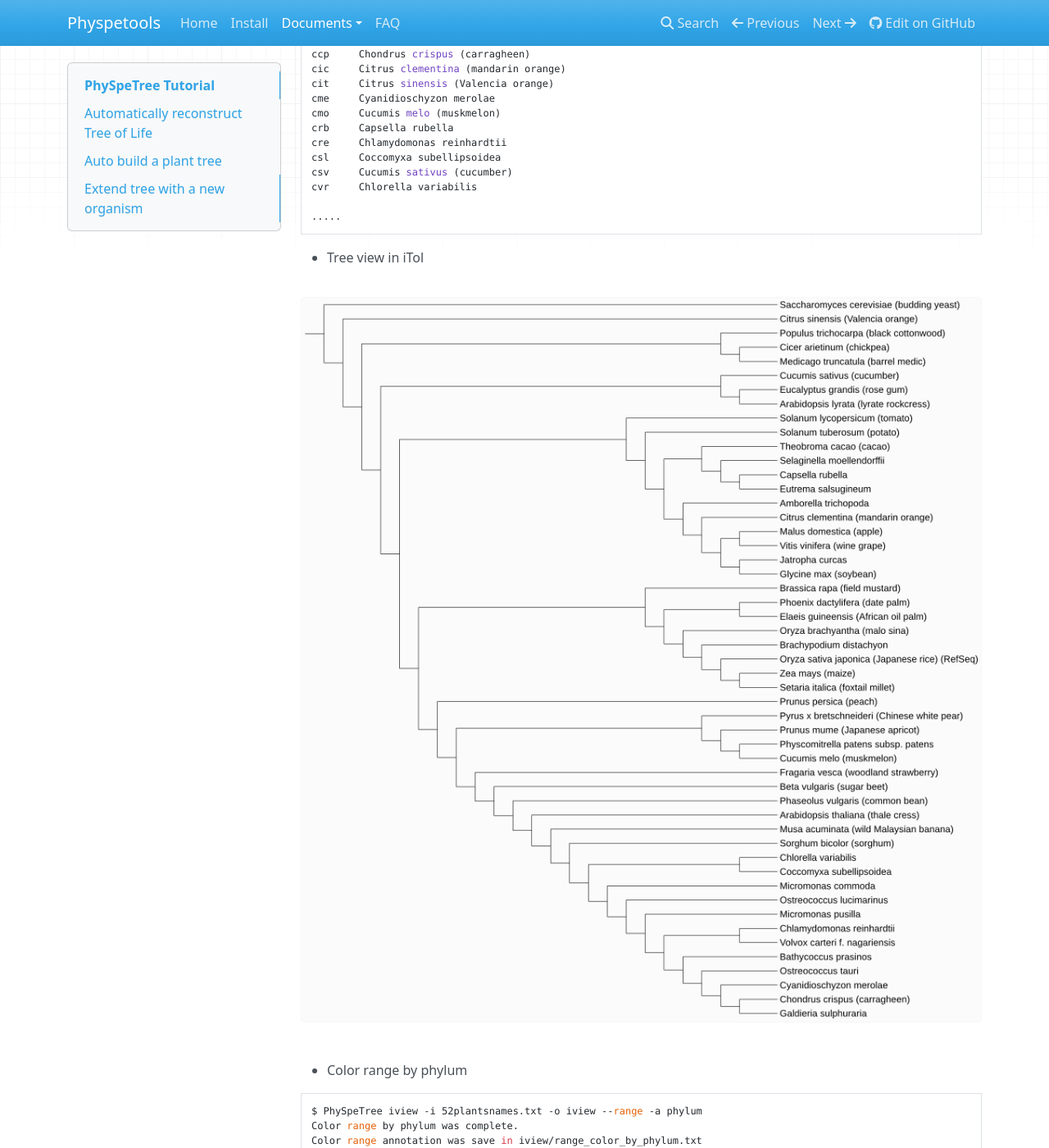
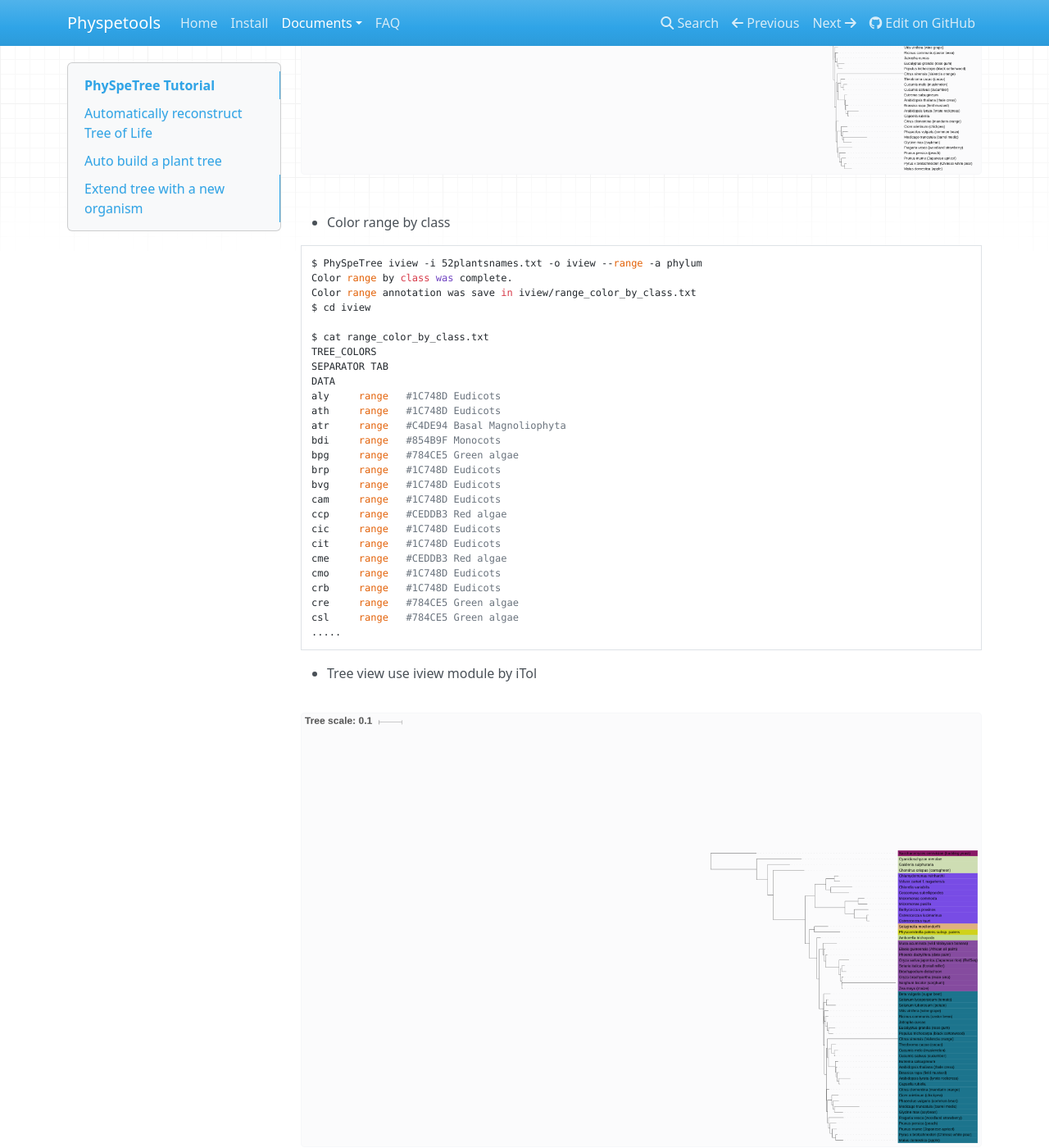
Before and after one commit to yangfangs/physpetools, an MkDocs documentation site: the page built from docs/docs/tutorial.md, in a window 1280 px wide and 1400 px high, scrolled down 16288 px. Shown: the whole window at 82% size. Built offline with MkDocs 1.6.1, drawn with Linux system fonts in a browser that asks for light colours; nearby versions of some CDN libraries; old or Windows-style settings are respelled for this version of MkDocs; some of the changed text lies outside the part shown.

Commit message:
update doc

````diff
--- a/docs/docs/tutorial.md
+++ b/docs/docs/tutorial.md
@@ -362,7 +362,7 @@ cho     range   #99A01A Alveolates
 
 ####  1.Prepare organisms names list
 
-Here auto reconstruct 52 plants phylogenetic tree by PhySpeTree highly conserved protein way organisms list [download][4]
+Here we automatically reconstruct 52 plants phylogenetic tree by PhySpeTree use highly conserved protein way. The organisms list [download][4]
 
 ```
 $ cat 52plantsnames.txt
@@ -460,47 +460,43 @@ cvr     Chlorella variabilis
 .....
 ```
 
-* Tree view in iTol
+* Tree view by iTol
 
 ![52_plants_pro_full_name](img/52_plants_pro_full_name.png)
 
 
-* Color range by phylum
+* Color range by class
 
 ```
 $ PhySpeTree iview -i 52plantsnames.txt -o iview --range -a phylum
-Color range by phylum was complete.
-Color range annotation was save in iview/range_color_by_phylum.txt
-
+Color range by class was complete.
+Color range annotation was save in iview/range_color_by_class.txt
 $ cd iview
 
-$ cat range_color_by_phylum.txt
+$ cat range_color_by_class.txt
 TREE_COLORS
 SEPARATOR TAB
 DATA
-aly     range   #DF73CB Plants
-ath     range   #DF73CB Plants
-atr     range   #DF73CB Plants
-bdi     range   #DF73CB Plants
-bpg     range   #DF73CB Plants
-brp     range   #DF73CB Plants
-bvg     range   #DF73CB Plants
-cam     range   #DF73CB Plants
-ccp     range   #DF73CB Plants
-cic     range   #DF73CB Plants
-cit     range   #DF73CB Plants
-cme     range   #DF73CB Plants
-cmo     range   #DF73CB Plants
-crb     range   #DF73CB Plants
-cre     range   #DF73CB Plants
-csl     range   #DF73CB Plants
-csv     range   #DF73CB Plants
-cvr     range   #DF73CB Plants
-egr     range   #DF73CB Plants
+aly     range   #1C748D Eudicots
+ath     range   #1C748D Eudicots
+atr     range   #C4DE94 Basal Magnoliophyta
+bdi     range   #854B9F Monocots
+bpg     range   #784CE5 Green algae
+brp     range   #1C748D Eudicots
+bvg     range   #1C748D Eudicots
+cam     range   #1C748D Eudicots
+ccp     range   #CEDDB3 Red algae
+cic     range   #1C748D Eudicots
+cit     range   #1C748D Eudicots
+cme     range   #CEDDB3 Red algae
+cmo     range   #1C748D Eudicots
+crb     range   #1C748D Eudicots
+cre     range   #784CE5 Green algae
+csl     range   #784CE5 Green algae
 .....
 ```
 
-* Tree view in iTol
+* Tree view use iview module by iTol
 
 ![52_plants_pro_full_name_color](img/52_plants_pro_full_name_color.png)
 
````
Also changed, not shown: other parts of docs/docs/tutorial.md (+2 -2 lines), docs/docs/img/191_species_rna_full_name_color_class.png, docs/docs/img/52_plants_pro.png, docs/docs/img/52_plants_pro_full_name.png, docs/docs/img/52_plants_pro_full_name_color.png, docs/docs/img/extend_pro.png, docs/docs/img/extend_rna.png.
